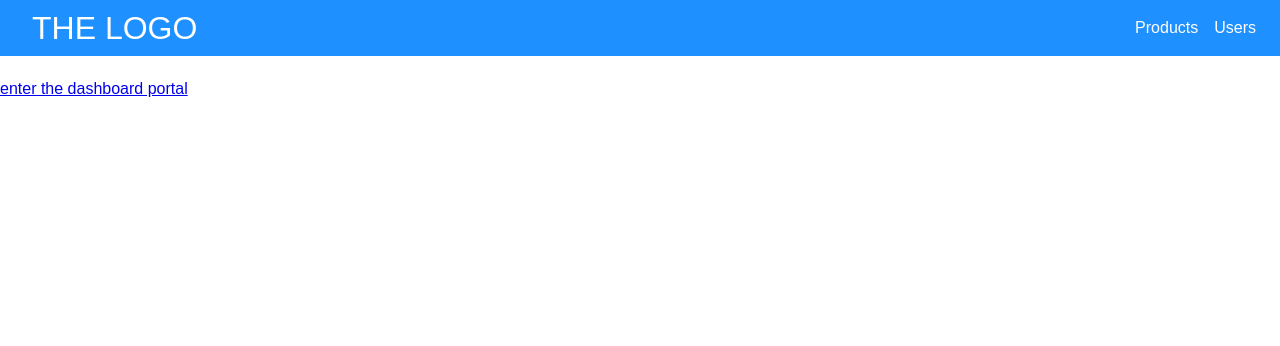
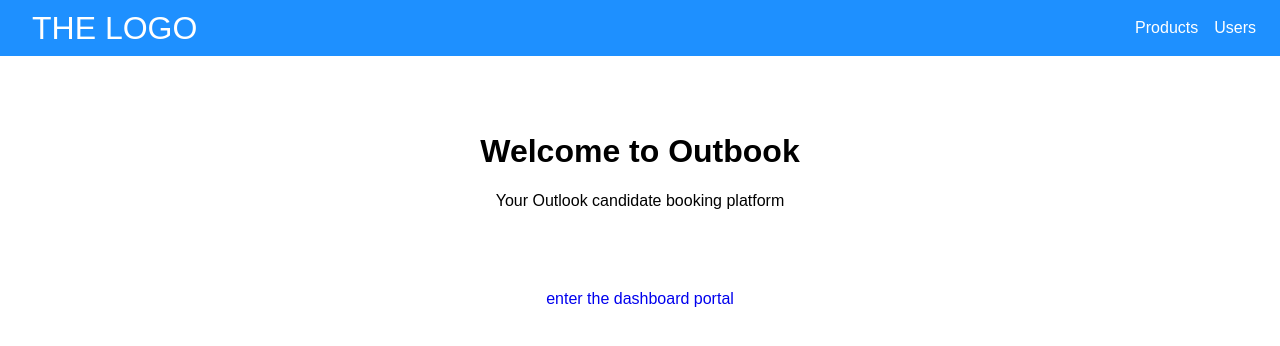
Before and after one commit to Outbook-Archive/Front-End-Web, a React (Create React App) app: page / in a window 1280 px wide. Shown: the top 346 px of the page. Built offline with nearby package versions, Linux system fonts and the light colour scheme.

Commit message:
clean up css

```diff
--- a/src/components/App.css
+++ b/src/components/App.css
@@ -8,3 +8,11 @@
 	font-family: sans-serif;
 	height: 100%;
 }
+
+.landing-container {
+	display: flex;
+	flex-direction: column;
+	justify-content: center;
+	align-items: center;
+	margin-top: 56px;
+}
--- a/src/components/App.js
+++ b/src/components/App.js
@@ -5,7 +5,7 @@
 import SideDrawer from '../components/SideDrawer/SideDrawer'
 import Backdrop from '../components/Backdrop/Backdrop'
 
-import Landing from './landing/Landing'
+import Landing from './Landing/Landing'
 import Dashboard from './Dashboard/Dashboard'
 
 import './App.css'
@@ -38,7 +38,7 @@
           <Navbar drawerClickHandler={this.drawerToggleClickHandler} />
           <SideDrawer show={this.state.sideDrawerOpen} />
           {backDrop}
-          <div>
+          <div className="landing-container">
             <Route exact path='/' component={Landing}/>
             <Route exact path='/dashboard' component={Dashboard}/>
           </div>
--- a/src/components/Dashboard/Dashboard.css
+++ b/src/components/Dashboard/Dashboard.css
@@ -137,14 +137,21 @@
 
 .time-picker-content p {
 	color: var(--dark-grey);
+	margin-top: 1rem;
 }
 
 .time-picker-container h1 {
-	margin: 0;
+	margin-bottom: 0;
+}
+
+.time-picker-container h2 {
+	margin-top: -1rem;
+	margin-bottom: 1em;
 }
 
 .time-picker-container p {
 	margin: 0;
+	margin-top: 0.5rem;
 	padding: 0;
 }
 
--- a/src/components/Dashboard/TimePicker.js
+++ b/src/components/Dashboard/TimePicker.js
@@ -11,7 +11,7 @@
           <p>{this.props.date}</p>
         </div>
 
-        <h1>Select a Time </h1>
+        <h2>Select a Time </h2>
 
         <Time time="11:00 am" onClick={console.log("clicked 11:00am")} />
         <Time time="12:00 pm" onClick={console.log("clicked 12:00pm")} />
--- /dev/null
+++ b/src/components/landing/Landing.css
@@ -0,0 +1,9 @@
+.landing-link {
+	text-decoration: none;
+	margin-top: 5rem;
+}
+
+.landing-subheader {
+	margin: 0;
+	padding: 0;
+}
--- a/src/components/landing/Landing.js
+++ b/src/components/landing/Landing.js
@@ -1,12 +1,15 @@
 import React, { Component } from 'react'
 import { Link } from 'react-router-dom'
+
+import './Landing.css'
 
 class Landing extends Component {
   render() {
     return (
-      <div>
-        <h1>Welcome to Outbook!</h1>
-        <Link to="/dashboard">enter the dashboard portal</Link> {/* <---- this is like an href */}
+      <div className="landing-container">
+        <h1 className="landing-title">Welcome to Outbook</h1>
+        <p className="landing-subheader">Your Outlook candidate booking platform</p>
+        <Link to="/dashboard" className="landing-link">enter the dashboard portal</Link> {/* <---- this is like an href */}
       </div>
     )
   }
```
